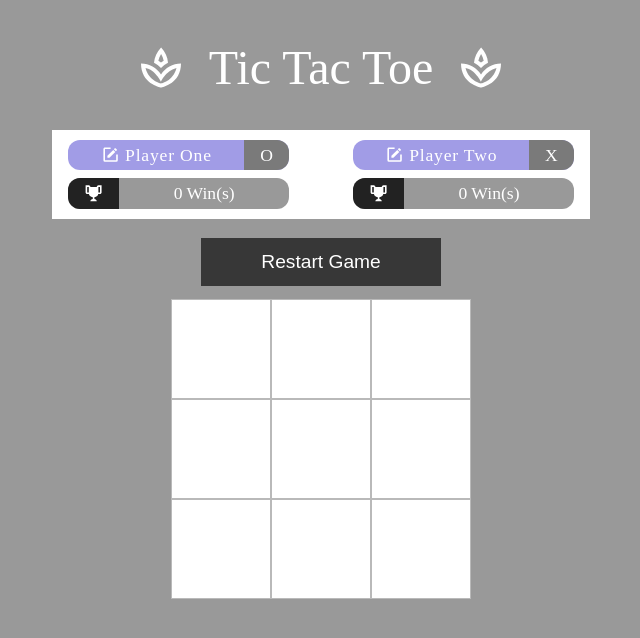
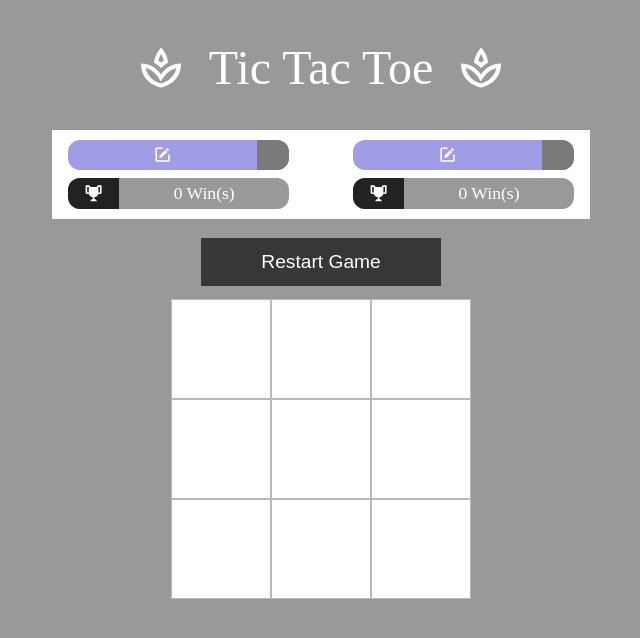
Before and after one commit to unconsideredtrifles/tic-tac-toe, a plain HTML site: page index.html in a window 1280 px wide. Shown: the whole page, without its empty margins (319-959 px from the left). Drawn offline with Linux system fonts and the light colour scheme.

Commit message:
Remove placeholder values for players
Remove placeholder values for player name and scores.
And index div.player-info for each player according to
their index in the players array of allPlayers object.

```diff
--- a/index.html
+++ b/index.html
@@ -14,26 +14,26 @@
         <svg class="banner-icon" xmlns="http://www.w3.org/2000/svg" viewBox="0 0 24 24"><path d="M15.5,9.63C14.21,10.32 13.03,11.2 12,12.26C10.97,11.19 9.79,10.31 8.5,9.63C8.74,6.86 9.92,4.14 12.06,2C14.18,4.12 15.31,6.84 15.5,9.63M12,15.45C14.15,12.17 17.82,10 22,10C22,20 12.68,21.88 12,22C11.32,21.89 2,20 2,10C6.18,10 9.85,12.17 12,15.45M12.05,5.19C11.39,6.23 10.93,7.38 10.68,8.58L12,9.55L13.35,8.57C13.12,7.37 12.68,6.22 12.05,5.19M12,19.97C12,19.97 18,19 19.74,12.25C14,14 12,19.1 12,19.1C12,19.1 9,13 4.26,12.26C6,19 12,19.97 12,19.97Z" /></svg>
     </header>
     <div id="scoreboard">
-        <div class="player-info">
+        <div class="player-info" data-player-index="0">
             <div class="player-name">
                 <div class="player-real-name">
                     <svg class="name-edit-btn" xmlns="http://www.w3.org/2000/svg" viewBox="0 0 24 24"><path d="M5,3C3.89,3 3,3.89 3,5V19A2,2 0 0,0 5,21H19A2,2 0 0,0 21,19V12H19V19H5V5H12V3H5M17.78,4C17.61,4 17.43,4.07 17.3,4.2L16.08,5.41L18.58,7.91L19.8,6.7C20.06,6.44 20.06,6 19.8,5.75L18.25,4.2C18.12,4.07 17.95,4 17.78,4M15.37,6.12L8,13.5V16H10.5L17.87,8.62L15.37,6.12Z" /></svg>
-                    <span class="player-name-text">Player One</span>
+                    <span class="player-name-text"></span>
                 </div>
-                <div class="player-mark">O</div>
+                <div class="player-mark"></div>
             </div>
             <div class="player-score">
                 <svg class="score-icon" xmlns="http://www.w3.org/2000/svg" viewBox="0 0 24 24"><path d="M18 2C17.1 2 16 3 16 4H8C8 3 6.9 2 6 2H2V11C2 12 3 13 4 13H6.2C6.6 15 7.9 16.7 11 17V19.08C8 19.54 8 22 8 22H16C16 22 16 19.54 13 19.08V17C16.1 16.7 17.4 15 17.8 13H20C21 13 22 12 22 11V2H18M6 11H4V4H6V11M20 11H18V4H20V11Z" /></svg>
                 <div class="win-count">0 Win(s)</div>
             </div>
         </div>
-        <div class="player-info">
+        <div class="player-info" data-player-index="1">
             <div class="player-name">
                 <div class="player-real-name">
                     <svg class="name-edit-btn" xmlns="http://www.w3.org/2000/svg" viewBox="0 0 24 24"><path d="M5,3C3.89,3 3,3.89 3,5V19A2,2 0 0,0 5,21H19A2,2 0 0,0 21,19V12H19V19H5V5H12V3H5M17.78,4C17.61,4 17.43,4.07 17.3,4.2L16.08,5.41L18.58,7.91L19.8,6.7C20.06,6.44 20.06,6 19.8,5.75L18.25,4.2C18.12,4.07 17.95,4 17.78,4M15.37,6.12L8,13.5V16H10.5L17.87,8.62L15.37,6.12Z" /></svg>
-                    <span class="player-name-text">Player Two</span>
+                    <span class="player-name-text"></span>
                 </div>
-                <div class="player-mark">X</div>
+                <div class="player-mark"></div>
             </div>
             <div class="player-score">
                 <svg class="score-icon" xmlns="http://www.w3.org/2000/svg" viewBox="0 0 24 24"><path d="M18 2C17.1 2 16 3 16 4H8C8 3 6.9 2 6 2H2V11C2 12 3 13 4 13H6.2C6.6 15 7.9 16.7 11 17V19.08C8 19.54 8 22 8 22H16C16 22 16 19.54 13 19.08V17C16.1 16.7 17.4 15 17.8 13H20C21 13 22 12 22 11V2H18M6 11H4V4H6V11M20 11H18V4H20V11Z" /></svg>
```
